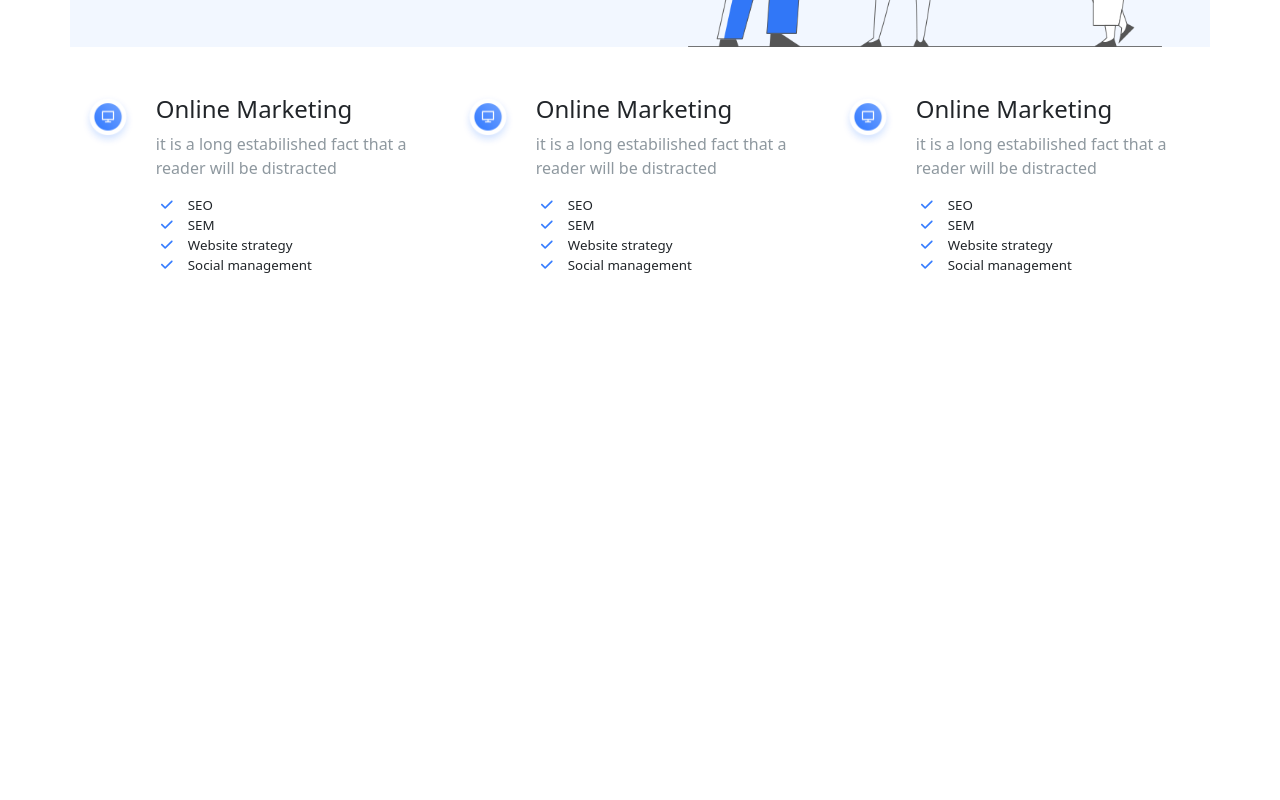
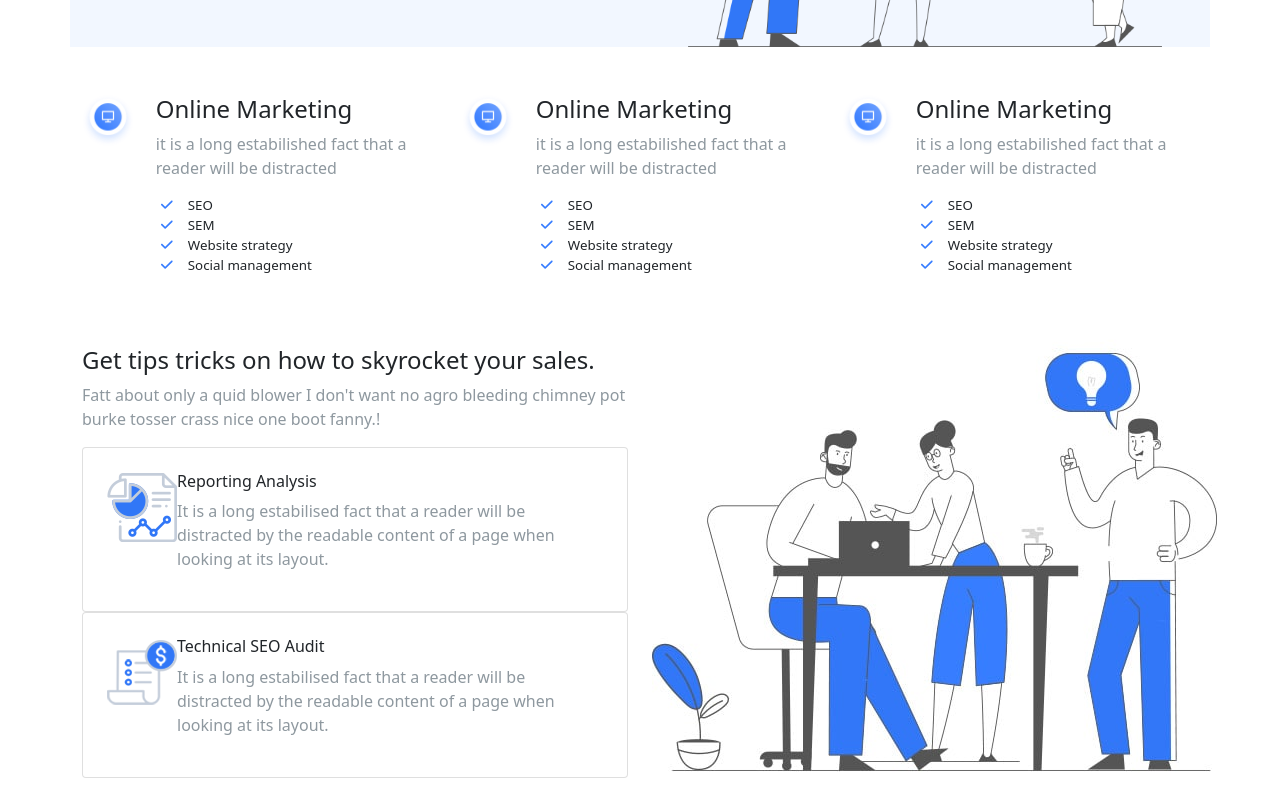
Before and after one commit to MEMiceli/proj-html-vuejs, a Vue app: page / in a window 1280 px wide. Shown: the part 334-1134 px from the top of the page. Before the commit the page ends 800 px from the top, so only its background shows below. Built offline with nearby package versions, Linux system fonts and the light colour scheme.

Commit message:
I need to sleep

```diff
--- a/src/components/blocks/BaseMain.vue
+++ b/src/components/blocks/BaseMain.vue
@@ -2,17 +2,20 @@
   <main>
       <BaseRunner/>
       <OneSection/>
+      <TwoSection/>
   </main>
 </template>
 
 <script>
 import BaseRunner from '../sections/BaseRunner.vue'
 import OneSection from '../sections/OneSection.vue'
+import TwoSection from '../sections/TwoSection.vue'
 export default {
     name: 'BaseMain',
     components: {
     BaseRunner,
     OneSection,
+    TwoSection,
   }
 
 }
--- /dev/null
+++ b/src/components/sections/TwoSection.vue
@@ -0,0 +1,50 @@
+<template>
+  <div class="container">
+      <div class="row align-items-center">
+          <div class="col-6">
+              <div class="texth4">
+                  <h4>Get tips tricks on how to skyrocket your sales.</h4>
+                  <p>Fatt about only a quid blower I don't want no agro bleeding chimney pot burke tosser crass nice one boot fanny.!</p>
+              </div>
+              <div class="card d-flex flex-row p-4">
+                  <div class="boximage">
+                      <img src="../../assets/img/510.png" alt="graphic">
+                  </div>
+                  <div class="boxtext">
+                      <h6>Reporting Analysis</h6>
+                      <p>It is a long estabilised fact that a reader will be distracted by the readable content of a page when looking at its layout.</p>
+                  </div>
+              </div>
+              <div class="card d-flex flex-row p-4">
+                  <div class="boximage">
+                      <img src="../../assets/img/511.png" alt="graphic">
+                  </div>
+                  <div class="boxtext">
+                      <h6>Technical SEO Audit</h6>
+                      <p>It is a long estabilised fact that a reader will be distracted by the readable content of a page when looking at its layout.</p>
+                  </div>
+              </div>
+          </div>
+          <div class="col-6">
+              <div class="boximage">
+                  <img src="../../assets/img/509.jpeg" alt="">
+              </div>
+          </div>
+      </div>
+  </div>
+</template>
+
+<script>
+export default {
+    name:'TwoSection'
+
+}
+</script>
+
+
+<style scoped lang="scss">
+p{
+    color:var(--quinary-colortext);
+}
+
+</style>
```
